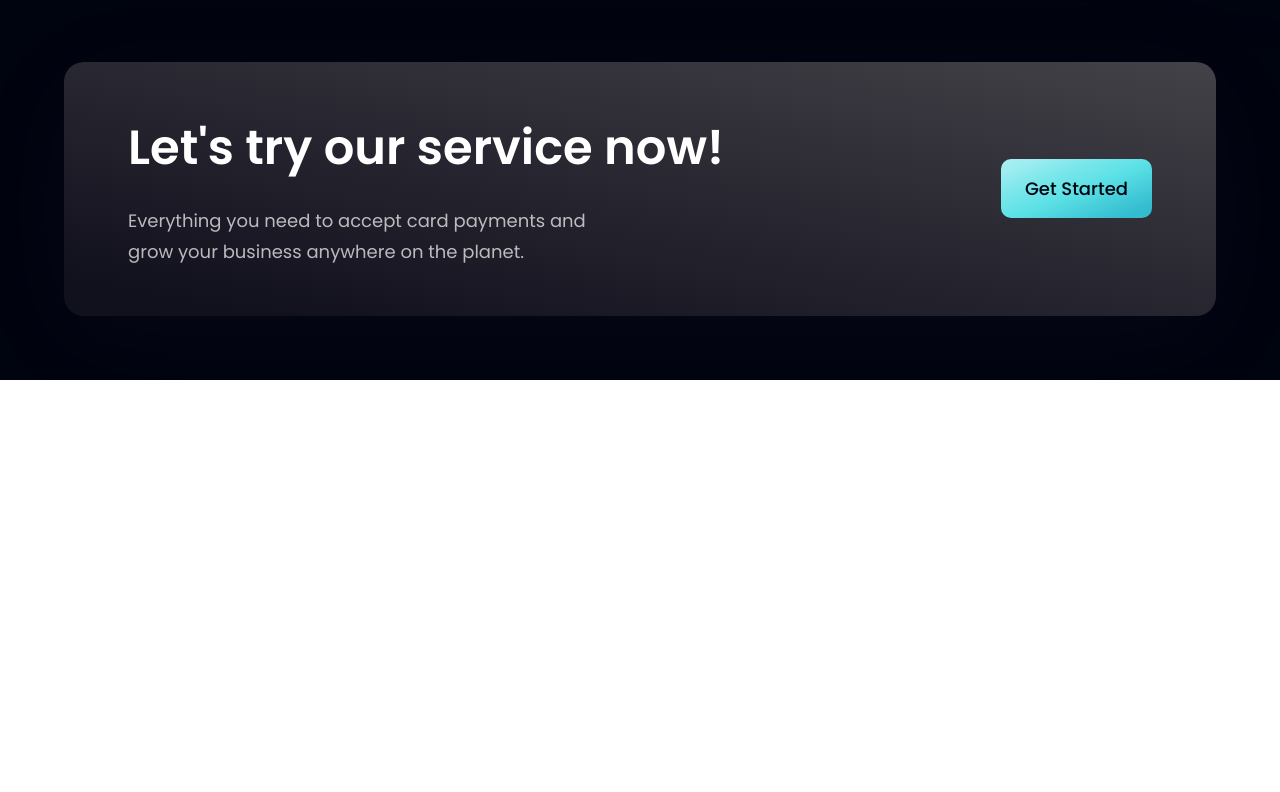
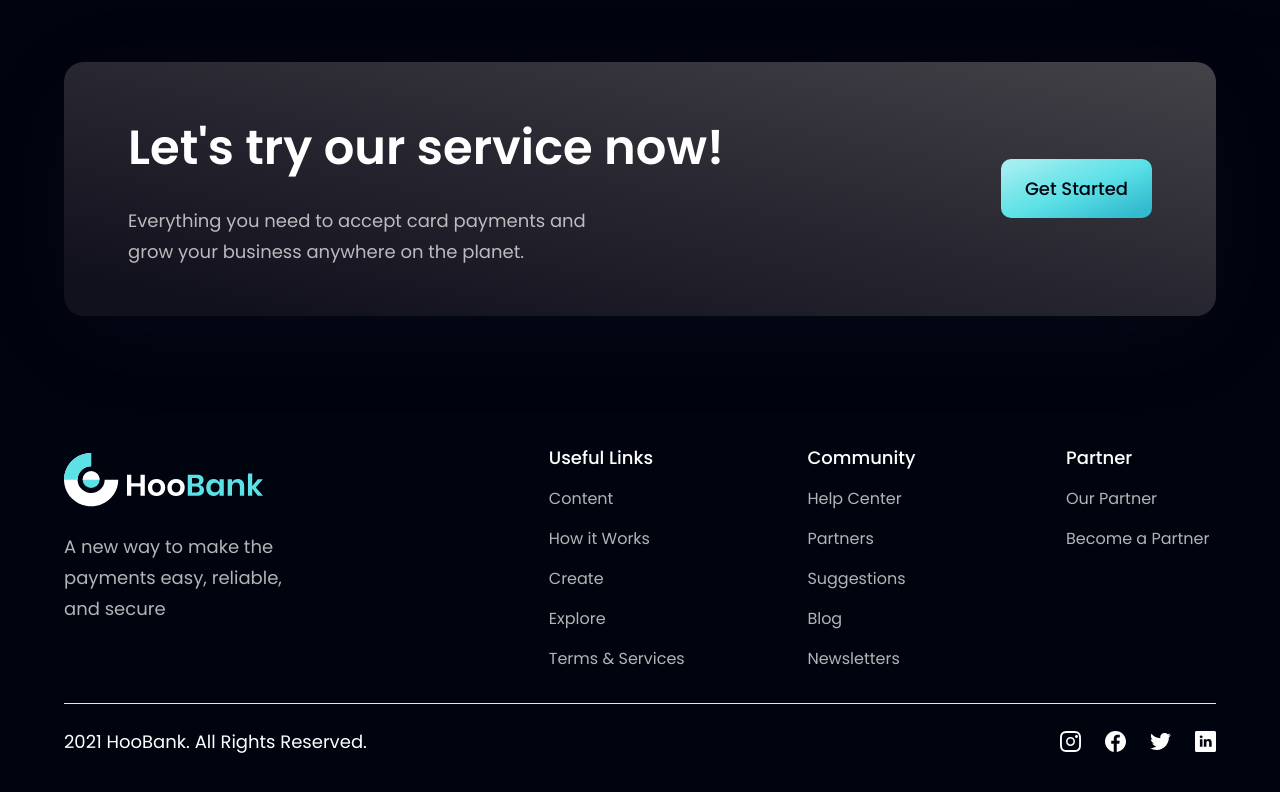
Before and after one commit to realestever/bank_modern_app, a React (Vite) app in the folder bank-modern-app/: page / in a window 1280 px wide. Shown: the part 3656-4448 px from the top of the page. Before the commit the page ends 4036 px from the top, so only its background shows below. Built offline with nearby package versions, Linux system fonts and the light colour scheme.

Commit message:
footer done

```diff
--- a/bank-modern-app/src/components/Footer.jsx
+++ b/bank-modern-app/src/components/Footer.jsx
@@ -1,11 +1,42 @@
 import React from 'react'
+import { logo } from '../assets';
+import { footerLinks, socialMedia } from '../constants';
+import styles from '../style';
 
-const Footer = () => {
-  return (
-    <div>
+const Footer = () => (
+    <section className={` ${styles.flexCenter} ${styles.paddingY} flex-col`}>
+      <div className={`${styles.flexStart} md:flex-row flex-col mb-8 w-full`}>
+        <div className='flex-1 flex flex-col justify-start mr-10'>
+          <img src={logo} alt='hoobank' className='w-[200px] h-[72px] object-contain'/>
+          <p className={`${styles.paragraph} mt-4 max-w-[250px]`}>A new way to make the payments easy, reliable, and secure</p>
+        </div>
+        <div className='flex-[1.5] w-full flex flex-row justify-between flex-wrap md:mt-0 mt-10'>
+          {footerLinks.map((footerLink) =>(
+            <div key={footerLink.key} className='flex  flex-col ss:my-0 my-4 min-w-[150px]'>
+              <h4 className='font-poppins font-[500] text-[18px] leading-[27px] text-white '>
+                {footerLink.title}
+              </h4>
+              <ul className='list-none mt-4'>
+                {footerLink.links.map((link, index) => (
+                  <li key={link.name} className={`font-poppins font-normal text-[16px] leading-[24px] text-dimWhite hover:text-secondary cursor-pointer ${index !== footerLink.links.length - 1 ? 'mb-4' : 'mb'-0}`}>
+                    {link.name}
+                  </li>
+                ))}
+              </ul>
+            </div>
+          ))}
+        </div>
+      </div>
+      <div className='w-full flex justify-between items-center md:flex-row flex-col pt-6 border-t-[1px] border-t-[#3f3r45]'>
+        <p className='font-poppins font-normal text-[18px] leading-[27px] text-white'>2021 HooBank. All Rights Reserved.</p>
+        <div className='flex flex-row md:mt-0 mt-6 '>
+          {socialMedia.map((social, index) => (
+            <img key={social.id} src={social.icon} alt={social.id} className={`w-[21px] h-[21px] object-contain cursor-pointer ${index !== socialMedia.length - 1 ? 'mr-6' : 'mr-0'}`}/>
+          ))}
+        </div>
+      </div>
+    </section>
+  )
 
-    </div>
-  )
-}
 
 export default Footer
--- a/bank-modern-app/src/components/Testimonials.jsx
+++ b/bank-modern-app/src/components/Testimonials.jsx
@@ -9,12 +9,12 @@
     <section id="clients" className={`${styles.paddingY} ${styles.flexCenter} flex-col relative`}>
       <div className='absolute z-[0] w-[60%] h-[60%] -right-[50%] rounded-full blue__gradient'/>
       <div className='w-full flex justify-between items-center md:flex-row flex-col sm:mb-16 mb-6 relative z-[1]'>
-        <h2 className={styles.heading2}>What people are <br sm:block hiddenm/> saying about us.</h2>
+        <h2 className={styles.heading2}>What people are <br className='sm:block hidden'/> saying about us.</h2>
         <div className='w-full md:mt-0 mt-6'>
           <p className={`${styles.paragraph} text-left max-w-[450px]`}>Everything you need to accept card payments and grow your busines anywhere on the planet.</p>
         </div>
       </div>
-      <div className={`flex lg:flex-nowrap flex-wrap lg:justify-start justify-center w-full feedback-container relative z-[1]`}>
+      <div className={`flex lg:flex-nowrap flex-wrap  justify-center w-full feedback-container relative z-[1]`}>
         {feedback.map ((card) => (
           <FeedbackCard key={card.id} {...card}/>
         ))}
```
